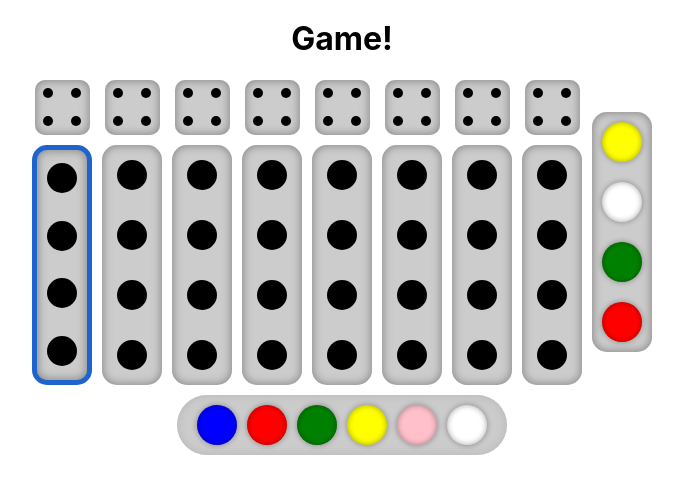
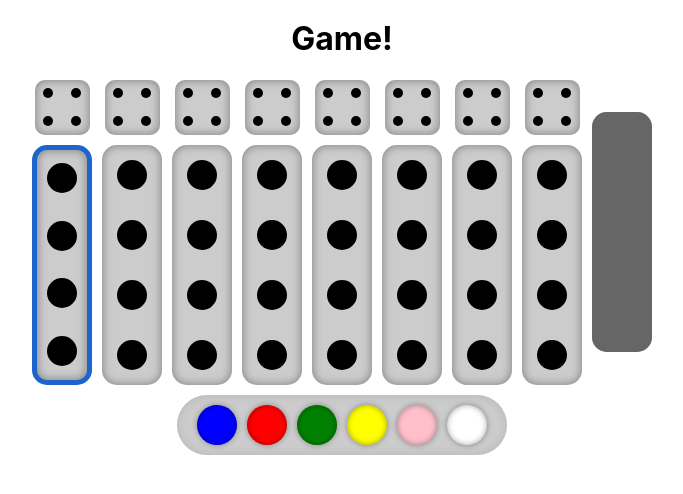
Before and after one commit to franfaccin/mastermind, a React (Create React App) app: page / in a window 1280 px wide. Shown: the top 494 px of the page, without its empty margins (298-981 px from the left). Built offline with nearby package versions, Linux system fonts and the light colour scheme.

Commit message:
Hide Secret while the game is in progress

```diff
--- a/src/components/SecretResult.tsx
+++ b/src/components/SecretResult.tsx
@@ -3,27 +3,46 @@ import styled from "@emotion/styled";
 import { COLUMN_SIZE, SECRET_SIZE, PEG_DIAM } from "../config/config";
 import { GameContext } from "../context/gameContext";
 import { Peg } from "./Pegs";
+import { GameStatus } from "../hooks/useGameControl";
+import { css } from "@emotion/core";
 
 const BOARD_HEIGHT = SECRET_SIZE * (PEG_DIAM + PEG_DIAM / 2);
 
-const SecretResultSection = styled.section`
+const SecretResultBase = css`
   width: ${COLUMN_SIZE}px;
   height: ${BOARD_HEIGHT}px;
+  border-radius: 15px;
+`;
+
+const SecretCover = css`
+  ::before {
+    ${SecretResultBase}
+    content: "";
+    position: absolute;
+    background-color: #666;
+    z-index: 1;
+  }
+`;
+
+const SecretResultSection = styled.section<{ hideSecret: boolean }>`
+  ${SecretResultBase}
   background-color: #ccc;
-  border-radius: 15px;
   box-shadow: inset 0px 0px 8px 1px rgba(112, 112, 112, 0.75);
 
+  position: relative;
   display: inline-grid;
   grid-template-columns: 100%;
   grid-template-rows: repeat(${SECRET_SIZE}, ${100 / SECRET_SIZE}%);
   justify-items: center;
   align-items: center;
+
+  ${({ hideSecret }) => hideSecret && SecretCover}
 `;
 
 const SecretResult = () => {
-  const { secret } = useContext(GameContext);
+  const { secret, gameStatus } = useContext(GameContext);
   return (
-    <SecretResultSection>
+    <SecretResultSection hideSecret={gameStatus === GameStatus.IN_PROGRESS}>
       {secret.map((peg, i) => (
         <Peg key={i} codePeg={peg} />
       ))}
```
